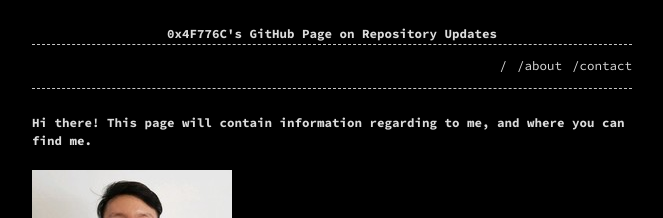
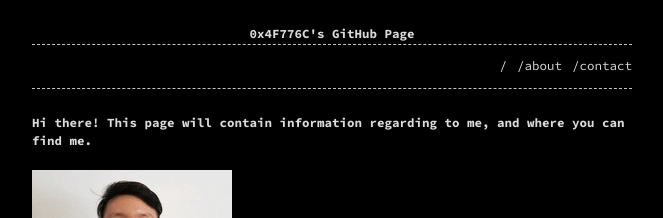
Before and after one commit to 0x4F776C/0x4F776C.github.io, a Jekyll site: the page built from about.md, in a window 1280 px wide. Shown: the top 218 px of the page, without its empty margins (308-971 px from the left). Built offline with Jekyll 4.4.1, drawn with Linux system fonts in a browser that asks for light colours.

Commit message:
Update header.html

```diff
--- a/_includes/header.html
+++ b/_includes/header.html
@@ -1,6 +1,6 @@
 {%- assign page_paths = site.header_pages | default: default_paths -%}
 <header>
-	<center><h1>0x4F776C's GitHub Page on Repository Updates</h1></center>
+	<center><h1>0x4F776C's GitHub Page</h1></center>
 	<div class="menu">
 		<ul>
 			{%- for path in page_paths -%}
```
